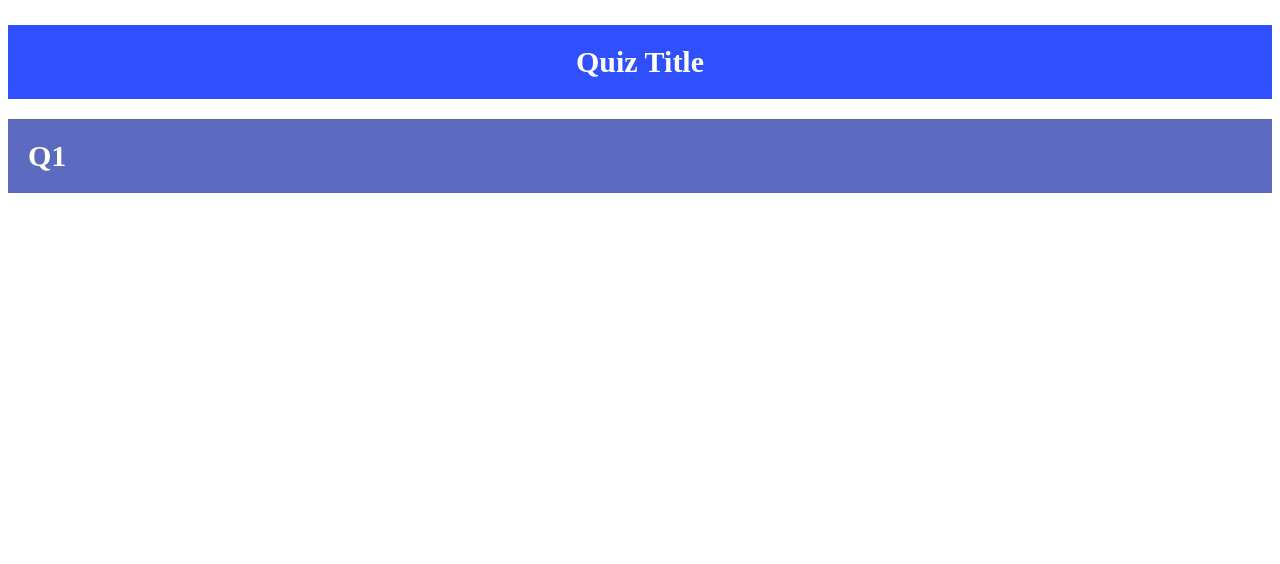
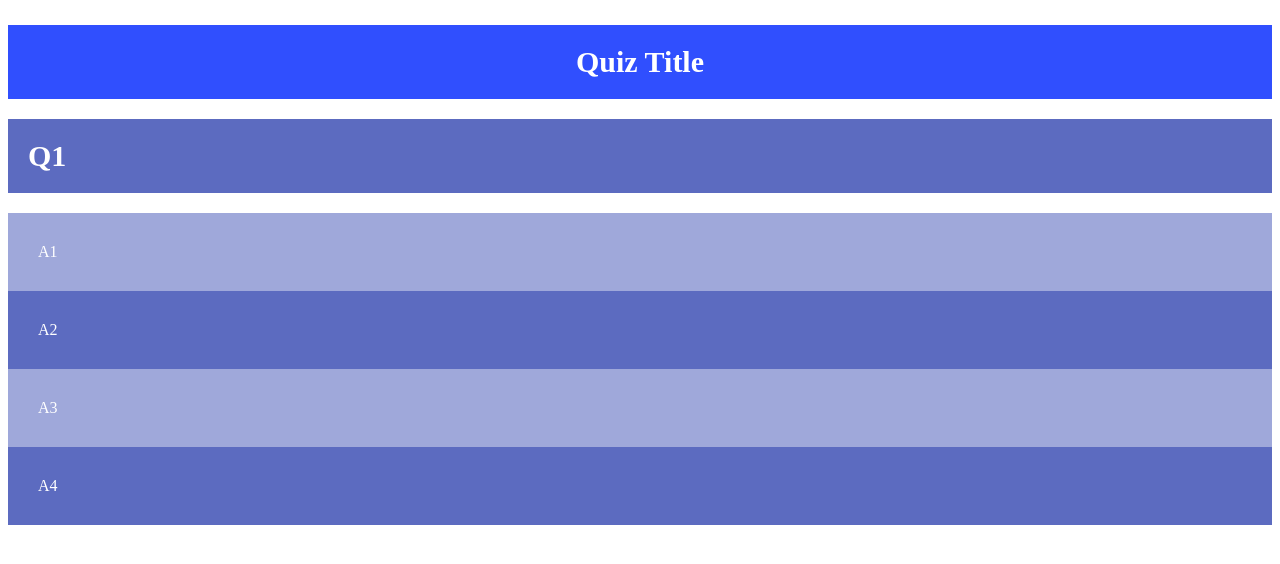
Before and after one commit to wingkwong/react-quiz-component, a React (Create React App) app: page / in a window 1280 px wide. Shown: the top 564 px of the page. Built offline with nearby package versions, Linux system fonts and the light colour scheme.

Commit message:
passed questionType as props

```diff
--- a/src/containers/Quiz.js
+++ b/src/containers/Quiz.js
@@ -50,7 +50,6 @@ class Quiz extends Component {
 
   render() {
   	const {title, currentQuestion, answers, correctAns,totalQuestions, step, showResult} = this.state;
-
     return (
       <div>
     		<h2 className="quiz-title">{title}</h2>
@@ -59,7 +58,7 @@ class Quiz extends Component {
     		): (
     			<div>
     				<Question currentQuestion={currentQuestion} />
-    				<Answer answers={currentQuestion.answers} handleClick={this.handleClick}/>
+    				<Answer questionType={currentQuestion.questionType} answers={currentQuestion.answers} handleClick={this.handleClick}/>
     			</div>
     		)}
 
```
